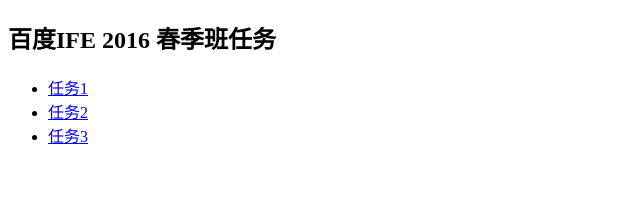
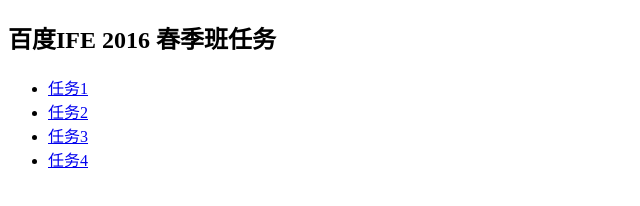
Before and after one commit to dkl520/Story, a plain HTML site: page index.html in a window 1280 px wide. Shown: the full height of the page, 0-640 px from the left. Drawn offline with Linux system fonts and the light colour scheme.

Commit message:
修改主页

```diff
--- a/index.html
+++ b/index.html
@@ -11,6 +11,7 @@
 				<li><a href="ifetask/task_1_1_1/html/task_1_1_1.html">任务1</a></li>
 				<li><a href="ifetask/task_1_2_1/html/task_1_2_1.html">任务2</a></li>
 				<li><a href="ifetask/task_1_3_1/html/task_1_3_1.html">任务3</a></li>
+				<li><a href="ifetask/task_1_4_1/html/task_1_4_1.html">任务4</a></li>
 			</ul>
 		</article>
 		<h1></h1>
```
